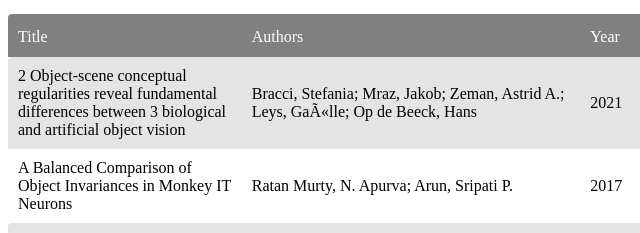
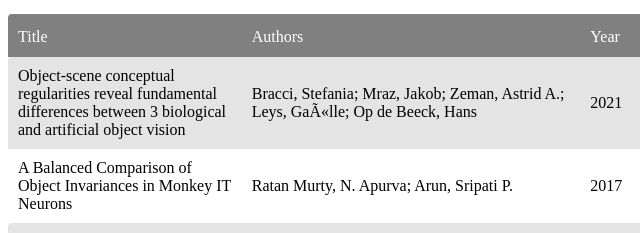
Before and after one commit to ViCCo-Group/DNN_vs_brain-and-behavior, a website: page index.html in a window 1280 px wide. Shown: the part 167-400 px from the top of the page, 0-640 px from the left. Drawn offline with nearby package versions, Linux system fonts and the light colour scheme.

Commit message:
Update index.html

```diff
--- a/index.html
+++ b/index.html
@@ -36,7 +36,7 @@
   </thead>
   <tbody>
     <tr>
-      <td>2 Object-scene conceptual regularities reveal fundamental differences between 3 biological and artificial object vision</td>
+      <td>Object-scene conceptual regularities reveal fundamental differences between 3 biological and artificial object vision</td>
       <td>Bracci, Stefania; Mraz, Jakob; Zeman, Astrid A.; Leys, Gaëlle; Op de Beeck, Hans</td>
       <td>2021</td>
       <td>BioRxiv</td>
```
